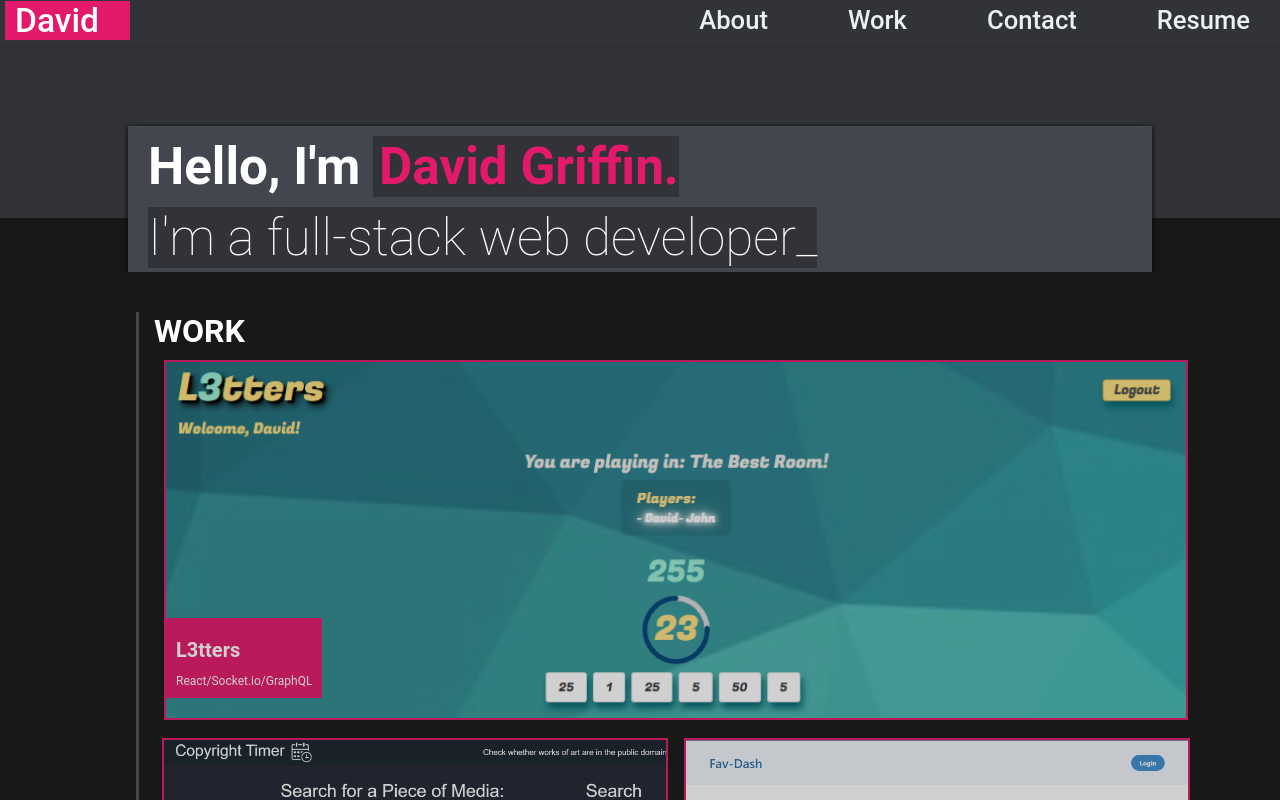
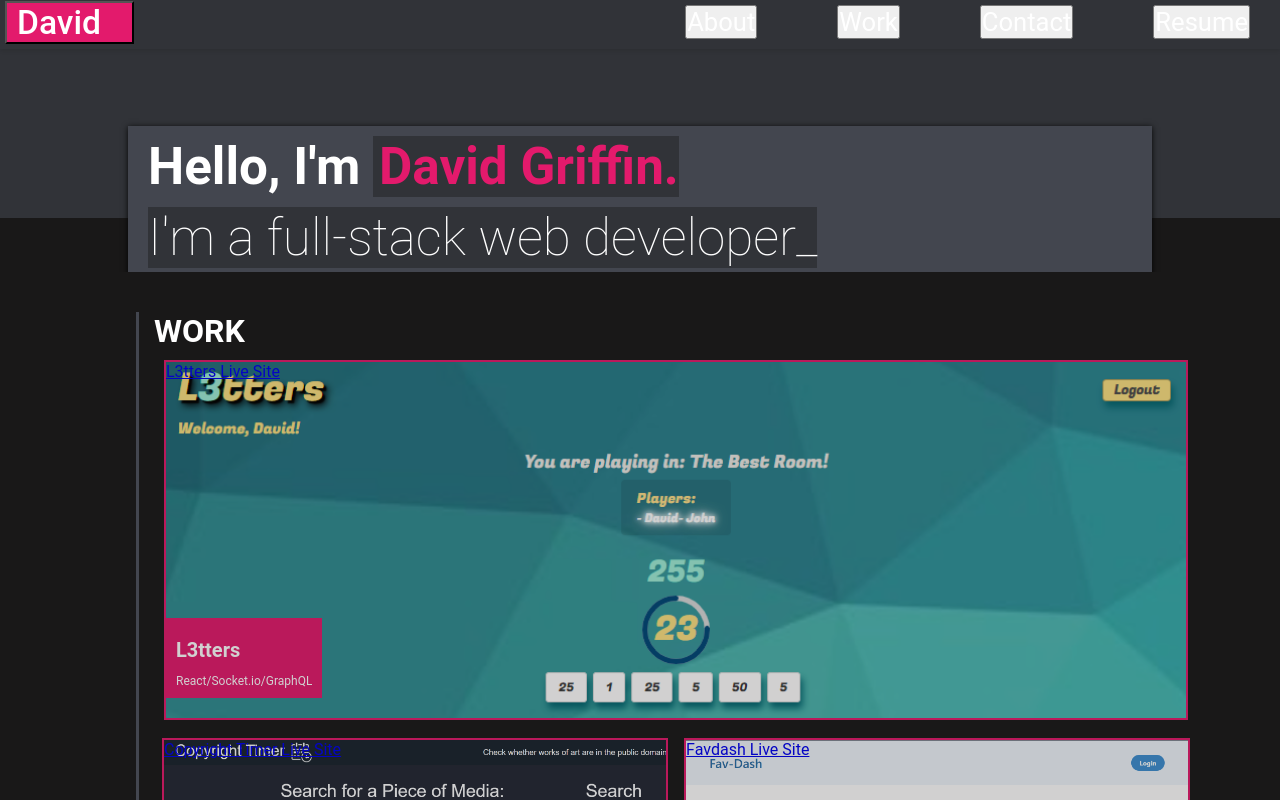
Before and after one commit to DavidTJGriffin/react-portfolio, a React (Create React App) app: page / in a window 1280 px wide. Both pictures are taken after a click on the item "Work". Shown: the top 800 px of the page. Built offline with nearby package versions, Linux system fonts and the light colour scheme.

Commit message:
Refactor navigation buttons and update resume link

```diff
--- a/src/components/Navigation.js
+++ b/src/components/Navigation.js
@@ -34,31 +34,31 @@ function Navigation(props) {
     //     navMenu.classList.remove("active");
     // }
 
-  return (
+    return (
 
     <nav className="navbar">
-            <a href="#" className="nav-logo">David</a>
+            <button type="button" className="nav-logo" onClick={() => setCurrentPage('About')}>David</button>
             <ul className={`nav-menu ${isActive ?  null : "active"}`}>
                 <li className="nav-item" onClick={handleToggle}>
-                    <div className="nav-link">
-                            <a onClick={() => setCurrentPage('About')}>About</a>
-                        </div>
+                    <button type="button" className="nav-link" onClick={() => setCurrentPage('About')}>
+                        About
+                    </button>
                 </li>
                 <li className="nav-item" onClick={handleToggle}>
-                    <div className={`nav-link ${isActive ? null : "active"}`}>
-                       <a onClick={() => setCurrentPage('Work')}>Work</a>
-                        </div>
+                    <button type="button" className={`nav-link ${isActive ? null : "active"}`} onClick={() => setCurrentPage('Work')}>
+                        Work
+                    </button>
                 </li>
                 <li className="nav-item" onClick={handleToggle}>
-                    <div className={`nav-link ${isActive ? null : "active"}`}>
-                    <a onClick={() => setCurrentPage('Contact')}>Contact</a>
+                    <button type="button" className={`nav-link ${isActive ? null : "active"}`} onClick={() => setCurrentPage('Contact')}>
+                    Contact
 
-                        </div>
+                    </button>
                 </li>
                 <li className="nav-item" onClick={handleToggle}>
-                <div className={`nav-link ${isActive ? null : "active"}`}>
-                <a onClick={() => setCurrentPage('Resume')}>Resume</a>
-                </div>
+                <button type="button" className={`nav-link ${isActive ? null : "active"}`} onClick={() => setCurrentPage('Resume')}>
+                Resume
+                </button>
                 </li>
             </ul>
             <div className={`hamburger ${isActive ?  null : "active"}`} onClick={handleToggle}>
--- a/src/components/Resume.js
+++ b/src/components/Resume.js
@@ -9,7 +9,12 @@ function Resume() {
         <div className="project-name">
           <h3>Resume</h3>
         </div>
-        <a href={process.env.PUBLIC_URL + '/assets/images/David_Griffin_-_Full_Stack_Web_Developer.pdf'}></a>
+        <a
+          href={process.env.PUBLIC_URL + '/assets/images/David_Griffin_-_Full_Stack_Web_Developer.pdf'}
+          target="_blank"
+          rel="noreferrer"
+          className="resume-link"
+        >View Resume</a>
       </div>
 
     </div>
--- a/src/components/Work.js
+++ b/src/components/Work.js
@@ -15,7 +15,7 @@ function Work() {
                     <h3>L3tters</h3>
                     <p>React/Socket.io/GraphQL</p>
                 </div>
-                <a href="http://www.l3tters.com" target="_blank"></a>
+                <a href="http://www.l3tters.com" target="_blank" rel="noreferrer">L3tters Live Site</a>
             </div>
 
         <div className="small-projects">
@@ -25,7 +25,7 @@ function Work() {
                 <h3>Copyright Timer</h3>
                 <p>Foundation/Wikidata API/Google Calendar API</p>
             </div>
-            <a href="https://moses-ian.github.io/copyright-timer/" target="_blank"></a>
+            <a href="https://moses-ian.github.io/copyright-timer/" target="_blank" rel="noreferrer">Copyright Timer Live Site</a>
         </div>
 
             <div className="project" style={{ backgroundImage: `url(${favdashScreenshot})` }}>
@@ -33,7 +33,7 @@ function Work() {
                     <h3>Favdash</h3>
                     <p>Node.js/MySql/Express.js</p>
                 </div>
-                <a href="https://fav-dash.herokuapp.com/" target="_blank"></a>
+                <a href="https://fav-dash.herokuapp.com/" target="_blank" rel="noreferrer">Favdash Live Site</a>
             </div>
 
 
@@ -43,7 +43,7 @@ function Work() {
                     <h3>Code Quiz</h3>
                     <p>Javascript/CSS</p>
                 </div>
-                <a href="https://davidtjgriffin.github.io/javascript-coding-quiz/" target="_blank"></a>
+                <a href="https://davidtjgriffin.github.io/javascript-coding-quiz/" target="_blank" rel="noreferrer">Code Quiz Live Site</a>
             </div>
 
             <div className="project" style={{ backgroundImage: `url(${runbuddyScreenshot})` }}>
@@ -51,7 +51,7 @@ function Work() {
                     <h3>Run Buddy</h3>
                     <p>HTML/CSS</p>
                 </div>
-                <a href="https://davidtjgriffin.github.io/run-buddy/" target="_blank"></a>
+                <a href="https://davidtjgriffin.github.io/run-buddy/" target="_blank" rel="noreferrer">Run Buddy Live Site</a>
             </div>
         </div>
     </div>
```
